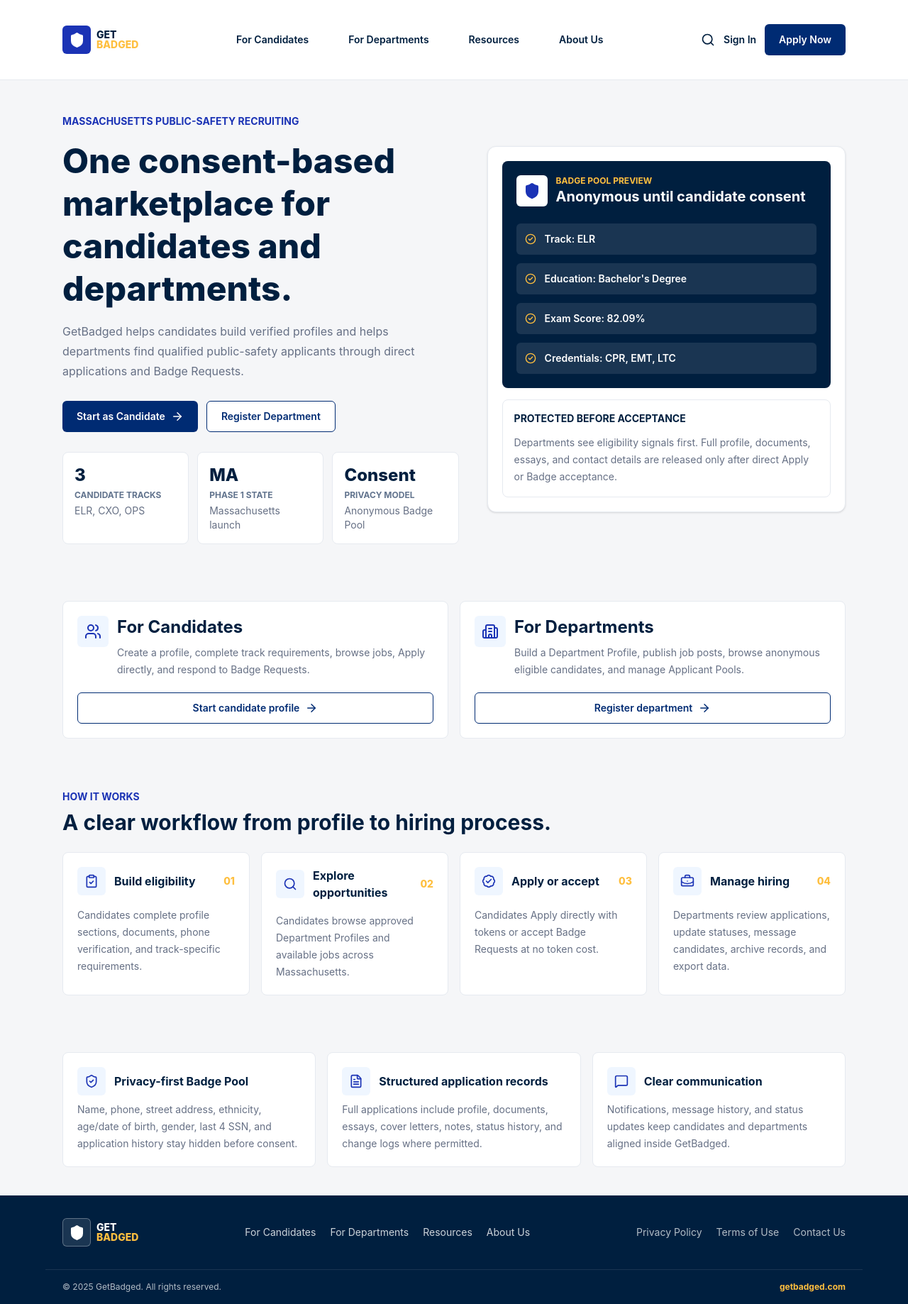
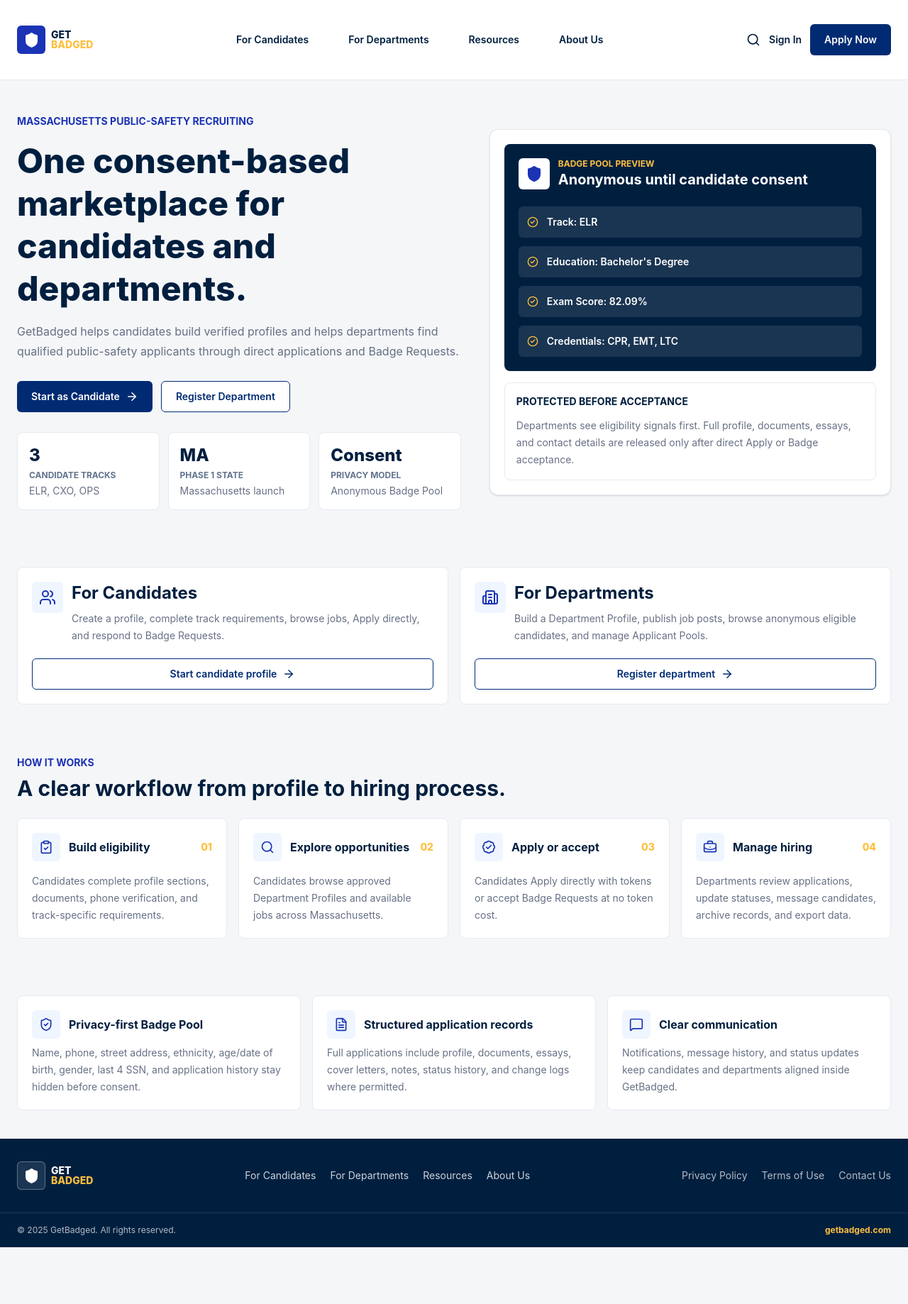
Before and after one commit to disglobalservices1/GetBadged-FE, a Next.js app: page / in a window 1280 px wide. Shown: the whole page at 71% size. After the commit the page ends 1758 px from the top, so only its background shows below. Built offline with nearby package versions, Linux system fonts and the light colour scheme.

Commit message:
- right/left margins reduced for the all the pages

```diff
--- a/components/common/app-shell.tsx
+++ b/components/common/app-shell.tsx
@@ -22,7 +22,7 @@
         <AppShellNav navRole={navRole} roleLabel={roleLabel} />
       </aside>
       <div className="flex min-w-0 flex-col">
-        <header className="gb-app-shell-header flex h-16 items-center justify-between border-b border-[color:var(--border-muted)] bg-white px-6">
+        <header className="gb-app-shell-header flex h-16 items-center justify-between border-b border-[color:var(--border-muted)] bg-white px-4 sm:px-6">
           <div className="flex items-center gap-3">
             <div className="lg:hidden">
               <AppShellNav navRole={navRole} roleLabel={roleLabel} />
@@ -37,7 +37,7 @@
             <LogOut className="h-5 w-5" />
           </div>
         </header>
-        <main className="gb-app-shell-main flex-1 p-6">{children}</main>
+        <main className="gb-app-shell-main flex-1 p-4 sm:p-6">{children}</main>
       </div>
     </div>
   );
--- a/components/common/public-footer.tsx
+++ b/components/common/public-footer.tsx
@@ -3,7 +3,7 @@
 export function PublicFooter() {
   return (
     <footer className="mt-auto bg-[color:var(--navy)] text-white">
-      <div className="mx-auto flex max-w-6xl flex-col gap-6 px-6 py-8 text-sm md:flex-row md:items-center md:justify-between">
+      <div className="mx-auto flex max-w-7xl flex-col gap-6 px-4 sm:px-6 py-8 text-sm md:flex-row md:items-center md:justify-between">
         <Logo inverted />
         <div className="flex flex-wrap gap-5 text-white/80">
           <a href="/jobs">For Candidates</a>
@@ -17,7 +17,7 @@
           <a href="/contact">Contact Us</a>
         </div>
       </div>
-      <div className="mx-auto flex max-w-6xl justify-between border-t border-white/10 px-6 py-4 text-xs text-white/70">
+      <div className="mx-auto flex max-w-7xl justify-between border-t border-white/10 px-4 sm:px-6 py-4 text-xs text-white/70">
         <span>© 2025 GetBadged. All rights reserved.</span>
         <span className="font-bold text-[color:var(--gold)]">getbadged.com</span>
       </div>
--- a/components/common/public-header.tsx
+++ b/components/common/public-header.tsx
@@ -20,7 +20,7 @@
 
   return (
     <header className="border-b border-[color:var(--border-muted)] bg-white">
-      <div className="mx-auto grid max-w-6xl gap-4 px-6 py-4">
+      <div className="mx-auto grid max-w-7xl gap-4 px-4 sm:px-6 py-4">
         <div className="flex min-h-20 items-center justify-between gap-4">
           <div className="flex items-center gap-3">
             <button
--- a/components/public/about-page.tsx
+++ b/components/public/about-page.tsx
@@ -5,7 +5,7 @@
 
 export function AboutPageContent() {
   return (
-    <div className="mx-auto grid max-w-6xl gap-10 px-6 py-12">
+    <div className="mx-auto grid max-w-7xl gap-10 px-4 sm:px-6 py-12">
       <section className="grid gap-4">
         <p className="text-sm font-bold uppercase text-[color:var(--blue)]">About GetBadged</p>
         <h1 className="max-w-4xl text-4xl font-extrabold leading-tight text-[color:var(--navy)]">
@@ -19,7 +19,7 @@
       <section className="grid gap-4 md:grid-cols-2">
         {aboutPrinciples.map((principle) => (
           <Card key={principle.title}>
-            <CardContent className="grid gap-4 px-6 pb-6 pt-8">
+            <CardContent className="grid gap-4 px-4 sm:px-6 pb-6 pt-8">
               <div className="flex items-start gap-3">
                 <div className="flex h-11 w-11 shrink-0 items-center justify-center rounded-md bg-blue-50 text-[color:var(--blue)]">
                   <principle.icon className="h-6 w-6" />
--- a/components/public/department-detail-page.tsx
+++ b/components/public/department-detail-page.tsx
@@ -15,7 +15,7 @@
   const jobs = getJobsForDepartment(department.id);
 
   return (
-    <div className="mx-auto grid max-w-6xl gap-8 px-6 py-8">
+    <div className="mx-auto grid max-w-7xl gap-8 px-4 sm:px-6 py-8">
       <nav className="text-sm font-semibold text-[color:var(--muted)]">
         <a href="/departments" className="text-[color:var(--blue)]">
           Departments
@@ -52,7 +52,7 @@
           </Card>
 
           <Card>
-            <CardContent className="grid gap-6 px-6 pb-6 pt-8">
+            <CardContent className="grid gap-6 px-4 sm:px-6 pb-6 pt-8">
               <div className="flex items-center justify-between gap-4">
                 <div className="flex items-center gap-3">
                   <div className="flex h-11 w-11 items-center justify-center rounded-md bg-blue-50 text-[color:var(--blue)]">
--- a/components/public/home-page.tsx
+++ b/components/public/home-page.tsx
@@ -6,7 +6,7 @@
 export function HomePage() {
   return (
     <div className="bg-[color:var(--background)]">
-      <section className="mx-auto grid max-w-6xl gap-10 px-6 py-12 lg:grid-cols-[1.05fr_0.95fr] lg:items-center">
+      <section className="mx-auto grid max-w-7xl gap-10 px-4 sm:px-6 py-12 lg:grid-cols-[1.05fr_0.95fr] lg:items-center">
         <div className="grid gap-7">
           <div className="grid gap-4">
             <p className="text-sm font-bold uppercase text-[color:var(--blue)]">Massachusetts public-safety recruiting</p>
@@ -65,7 +65,7 @@
         </div>
       </section>
 
-      <section className="mx-auto grid max-w-6xl gap-4 px-6 py-8 md:grid-cols-2">
+      <section className="mx-auto grid max-w-7xl gap-4 px-4 sm:px-6 py-8 md:grid-cols-2">
         {publicAudienceCards.map((card) => (
           <Card key={card.title}>
             <CardContent className="grid gap-5 !p-5">
@@ -86,7 +86,7 @@
         ))}
       </section>
 
-      <section className="mx-auto grid max-w-6xl gap-6 px-6 py-10">
+      <section className="mx-auto grid max-w-7xl gap-6 px-4 sm:px-6 py-10">
         <div className="grid gap-2">
           <p className="text-sm font-bold uppercase text-[color:var(--blue)]">How it works</p>
           <h2 className="text-3xl font-bold text-[color:var(--navy)]">A clear workflow from profile to hiring process.</h2>
@@ -111,7 +111,7 @@
         </div>
       </section>
 
-      <section className="mx-auto grid max-w-6xl gap-4 px-6 py-10 md:grid-cols-3">
+      <section className="mx-auto grid max-w-7xl gap-4 px-4 sm:px-6 py-10 md:grid-cols-3">
         {publicTrustCards.map((card) => (
           <div key={card.title} className="rounded-lg border border-[color:var(--border-muted)] bg-white p-5">
             <div className="flex items-center gap-3">
--- a/components/public/job-browse-page.tsx
+++ b/components/public/job-browse-page.tsx
@@ -20,7 +20,7 @@
   const filterFormKey = `${filters.city ?? ""}-${filters.jobType ?? ""}-${filters.departmentId ?? ""}`;
 
   return (
-    <div className="mx-auto grid max-w-6xl gap-8 px-6 py-10">
+    <div className="mx-auto grid max-w-7xl gap-8 px-4 sm:px-6 py-10">
       <section className="grid gap-3">
         <p className="text-sm font-bold uppercase text-[color:var(--blue)]">Available positions</p>
         <div className="grid gap-3 lg:grid-cols-[1fr_auto] lg:items-end">
@@ -58,7 +58,7 @@
       <section className="grid gap-4 md:grid-cols-2">
         {jobs.length === 0 ? (
           <Card className="md:col-span-2">
-            <CardContent className="grid gap-3 px-6 pb-6 pt-8 text-center">
+            <CardContent className="grid gap-3 px-4 sm:px-6 pb-6 pt-8 text-center">
               <h2 className="text-xl font-bold text-[color:var(--navy)]">No jobs match those filters.</h2>
               <p className="text-sm leading-6 text-[color:var(--muted)]">Try another city, department, or job type to broaden the results.</p>
               <div>
@@ -71,7 +71,7 @@
         ) : null}
         {jobs.map((job) => (
           <Card key={job.id}>
-            <CardContent className="grid gap-5 px-6 pb-6 pt-8">
+            <CardContent className="grid gap-5 px-4 sm:px-6 pb-6 pt-8">
               <div className="flex items-start justify-between gap-4">
                 <div className="flex min-w-0 items-start gap-3">
                   <div className="flex h-12 w-12 shrink-0 items-center justify-center rounded-md bg-blue-50 text-[color:var(--blue)]">
--- a/components/public/job-detail-page.tsx
+++ b/components/public/job-detail-page.tsx
@@ -123,7 +123,7 @@
   const activeMedia = useMemo(() => mediaItems.find((item) => item.id === activeMediaId) ?? mediaItems[0], [activeMediaId]);
 
   return (
-    <div className="mx-auto grid max-w-6xl gap-8 px-6 py-6">
+    <div className="mx-auto grid max-w-7xl gap-8 px-4 sm:px-6 py-6">
       <nav className="flex flex-wrap items-center gap-2 text-xs font-bold text-[color:var(--muted)]">
         <a href="/" className="text-[color:var(--blue)]">
           Home
@@ -229,7 +229,7 @@
 
         <aside className="grid content-start gap-5">
           <Card>
-            <CardContent className="grid gap-6 px-6 pb-6 pt-8">
+            <CardContent className="grid gap-6 px-4 sm:px-6 pb-6 pt-8">
               <h2 className="text-lg font-extrabold uppercase text-[color:var(--navy)]">Job Details</h2>
               <div className="grid gap-6 sm:grid-cols-2 xl:grid-cols-2">
                 <SidebarMeta icon={<BriefcaseIcon />} label="Job Type" value={formatEmploymentType(job.employmentType)} />
@@ -243,7 +243,7 @@
           </Card>
 
           <Card>
-            <CardContent className="grid gap-5 px-6 pb-6 pt-8">
+            <CardContent className="grid gap-5 px-4 sm:px-6 pb-6 pt-8">
               <h2 className="text-lg font-extrabold uppercase text-[color:var(--navy)]">Why join Westview?</h2>
               <ul className="grid gap-4">
                 {job.whyJoin.map((reason) => (
--- a/components/public/resources-page.tsx
+++ b/components/public/resources-page.tsx
@@ -4,7 +4,7 @@
 
 export function ResourcesPageContent() {
   return (
-    <div className="mx-auto grid max-w-6xl gap-10 px-6 py-12">
+    <div className="mx-auto grid max-w-7xl gap-10 px-4 sm:px-6 py-12">
       <section className="grid gap-3">
         <p className="text-sm font-bold uppercase text-[color:var(--blue)]">Resources</p>
         <h1 className="max-w-3xl text-4xl font-extrabold text-[color:var(--navy)]">Guides for every side of the GetBadged workflow.</h1>
@@ -16,7 +16,7 @@
       <section className="grid gap-5 md:grid-cols-3">
         {resourceGroups.map((group) => (
           <Card key={group.title}>
-            <CardContent className="grid gap-5 px-6 pb-6 pt-8">
+            <CardContent className="grid gap-5 px-4 sm:px-6 pb-6 pt-8">
               <div className="flex items-start gap-3">
                 <div className="flex h-11 w-11 shrink-0 items-center justify-center rounded-md bg-blue-50 text-[color:var(--blue)]">
                   <group.icon className="h-6 w-6" />
```
Also changed, not shown: components/public/department-browse-page.tsx (+4 -4 lines).
